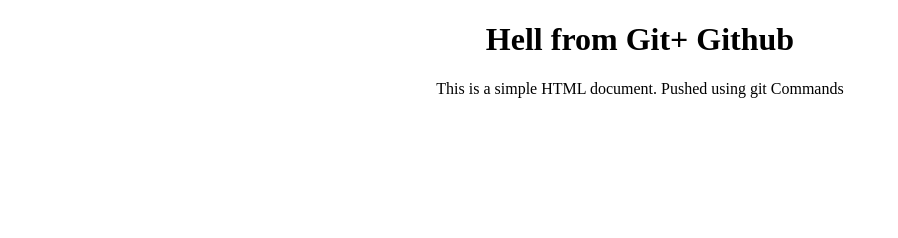
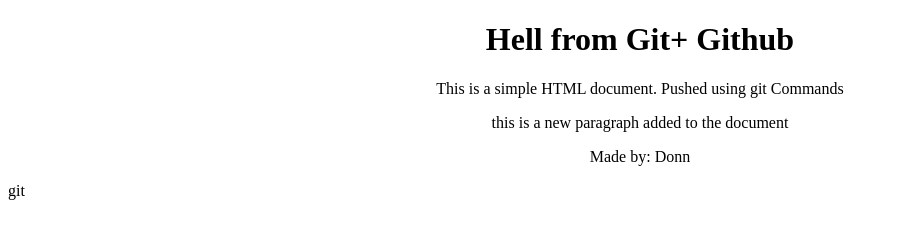
Before and after one commit to donn1982/SimpleGitDemo, a plain HTML site: page index.html in a window 1280 px wide. Shown: the whole page, without its empty margins (0-898 px from the left). Drawn offline with Linux system fonts and the light colour scheme.

Commit message:
Updated index.html

```diff
--- a/index.html
+++ b/index.html
@@ -10,7 +10,9 @@
 
 <h1>Hell from Git+ Github</h1>
 <p>This is a simple HTML document. Pushed using git Commands</p>
+<p>this is a new paragraph added to the document</p>
+    <p>Made by: Donn</p>
     </center>
-
+git
 </body>
 </html>
```
